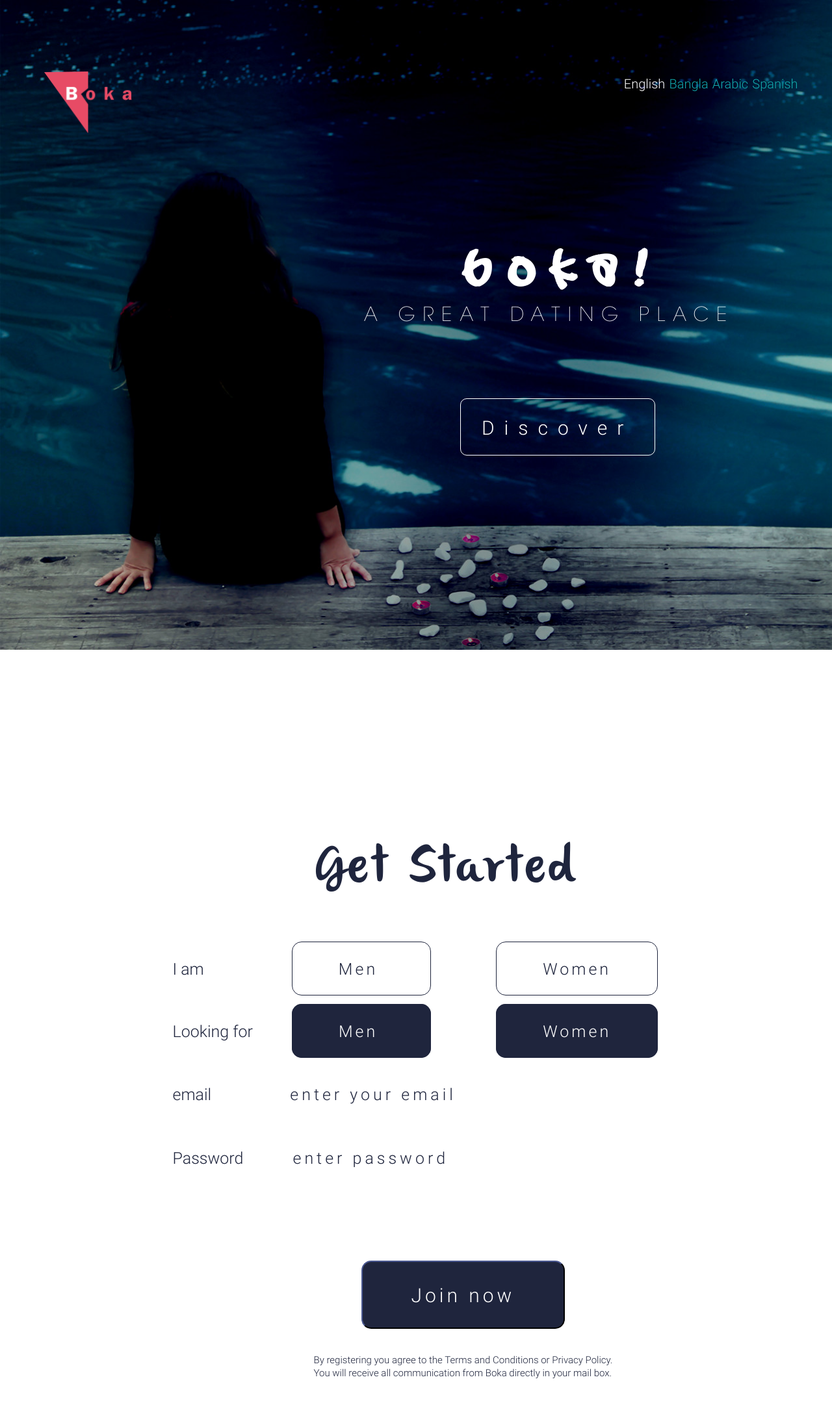
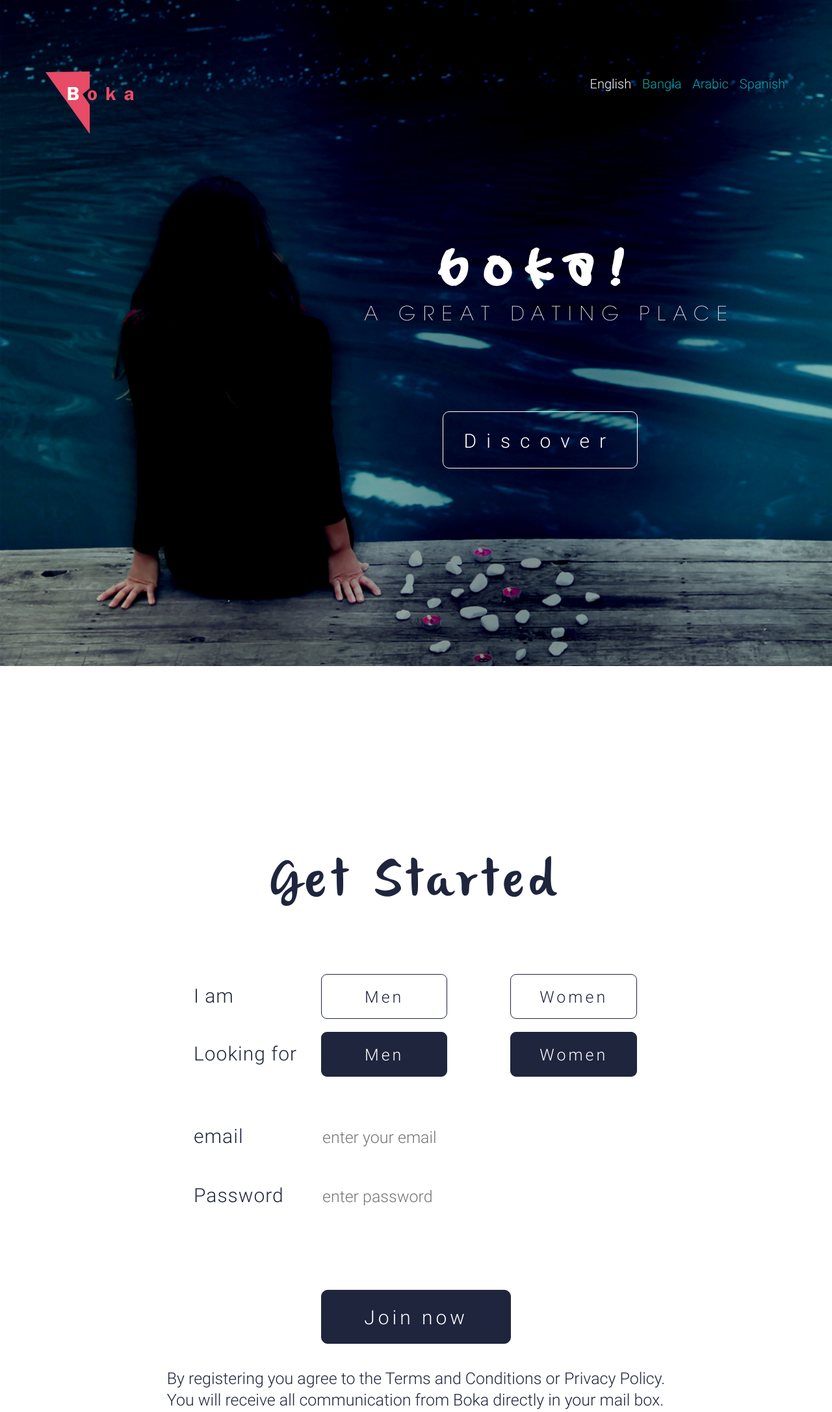
Before and after one commit to MrFourKing/Boka, a plain HTML site: page index.html in a window 1280 px wide. Shown: the top 2173 px of the page at 65% size. Drawn offline with Linux system fonts and the light colour scheme.

Commit message:
Рефакторинг хедера и формы

```diff
--- a/css/style.css
+++ b/css/style.css
@@ -1,83 +1,123 @@
 @import "fonts.css";
+html {
+  -webkit-box-sizing: border-box;
+  box-sizing: border-box;
+}
+
+*,
+*::before,
+*::after {
+  -webkit-box-sizing: inherit;
+  box-sizing: inherit;
+}
+
+.visually-hidden {
+  position: absolute;
+  width: 1px;
+  height: 1px;
+  margin: -1px;
+  border: 0;
+  padding: 0;
+  clip: rect(0 0 0 0);
+  overflow: hidden;
+}
 
 body {
 	min-width: 1186px;
 	margin: 0;
 	padding: 0;
+
 	font-family: 'roboto_lightregular', sans-serif;
+	font-size: 25px;
 	color: #1f253d;
-	font-size: 25px;
+
 	background: #ffffff;
 }
 
 .container {
-	width: 1175px;
+	width: 1170px;
 	margin: 0 auto;
 }
 
-.clearfix::after {
-	content: "";
-	display: table;
-	clear: both;
+.button {
+
+	font: inherit;
+	font-size: 30px;
+	color: #ffffff;
+
+	border: 1px solid  #ffffff;
+	border-radius: 10px;
 }
 
 .page-header {
-	min-height: 890px;
-	padding: 0;
 	padding-top: 110px;
-	background:
-		#003b52 url("../img/header-back.jpg") no-repeat;
+	padding-bottom: 304px;
+
+	color: #ffffff;
+
+	background-color: #003a52;
+	background-image: url("../img/header-back.jpg");
+	background-repeat: no-repeat;
+	background-position:0 0;
 	background-size: cover;
 }
 
-.logo-img {
-	float: left;
-	margin-left: 15px;
-	width: 135px;
-	height: 95px;
+.page-header__container {
+	display: flex;
+	flex-wrap: wrap;
+	width: 1170px;
+	margin: 0 auto;
 }
 
-.language {
-	float: right;
+.page-header__logo-image {
+	margin-left: 15px;
+	margin-bottom: 173px;
+}
+
+.page-header__language-list {
+	display: flex;
 	margin: 0;
+	margin-left: auto;
 	padding: 0;
+
 	list-style: none;
 }
 
-.language li{
-	display: inline;
+.page-header__language-item {
+	margin-right: 17px;
 }
 
-.language a {
+.page-header__language-link {
 	font-size: 20px;
 	color: #11a8ab;
 	text-decoration: none;
 }
 
-.language a:hover {
+.page-header__language-link--active {
+	color: inherit;
+}
+
+.page-header__language-link:hover,
+.page-header__language-link:focus {
 	color: #ffffff;
 	text-decoration: underline;
 }
 
-.language a:active {
+.page-header__language-link:active {
 	color: rgba(17,168,171,0.5);
 }
 
-.selected-language {
-	display: inline;
-	font-size: 20px;
-	color: #ffffff;
+.page-header__wrap {
+	width: 100%;
+	display: flex;
+	flex-direction: column;
+	align-items: flex-end;
 }
 
-.header-name {
-	float: right;
-	margin-top: 175px;
-	padding-right: 97px;
-}
+.page-header__title{
+	margin: 0;
+	margin-right: 238px;
 
-.page-header h2 {
-	margin: 0;
-	margin-left: 154px;
 	font-family: "subwayregular", sans-serif;
 	font-size: 60px;
 	color: #ffffff;
@@ -85,60 +125,148 @@ body {
 	letter-spacing: 30px;
 }
 
-.page-header h3 {
+.page-header__subtitle {
 	margin: 0;
-	margin-bottom: 134px;
+	margin-right: 94px;
+	margin-bottom: 131px;
+
 	font-family: "avantgarde_lt_extralightRg", sans-serif;
 	font-size: 30px;
+	font-weight: normal;
 	text-transform: uppercase;
-	font-weight: normal;
 	color: #ffffff;
 	letter-spacing: 12px;
 }
 
-.dis-btn {
-	margin: 0;
-	padding: 0;
-	margin-left: 148px;
+.page-header__button {
+	margin-right: 244px;
 	padding: 23px 33px 22px 32px;
-	font-size: 30px;
-	color: #ffffff;
+
 	text-decoration: none;
-	border: 1px solid  #ffffff;
 	letter-spacing: 15px;
-	border-radius: 10px;
 }
 
-.dis-btn:hover {
+.page-header__button:hover {
 	color: #11a8ab;
 	border-color: #11a8ab;
 }
-.dis-btn:active {
+.page-header__button:active {
 	opacity: 0.7;
 }
 
-.get-started h2 {
+.get-started {
+	display: flex;
+	flex-direction: column;
+	align-items: center;
+	padding: 280px 0;
+}
+
+.get-started__title {
 	margin: 0;
-	margin: 283px  0 83px 432px;
+	margin-bottom: 86px;
+
 	font-family: "olivierregular", sans-serif;
 	font-size: 80px;
 	font-weight: normal;
-	letter-spacing: 5px;
+	letter-spacing: 9px;
+	text-align: center;
 }
 
-.get-started p {
-	margin-left: 213px;
-	margin-bottom: 63px;
+.dating-form {
+	display: flex;
+	flex-direction: column;
 }
 
-.get-started input[type="radio"] {
-	display: none;
+.dating-form__choose-wrap {
+	display: flex;
+	align-items: baseline;
+	margin-bottom: 20px;
 }
 
-.get-started input[type="checkbox"] {
-	display: none;
+.dating-form__choose-wrap:nth-child(2) {
+	margin-bottom: 70px;
 }
 
+.dating-form__reg-data-wrap {
+	display: flex;
+	align-items: baseline;
+	margin-bottom: 50px;
+}
+
+.dating-form__reg-data-wrap:nth-child(4) {
+	margin-bottom: 126px;
+}
+
+.dating-form__input-name {
+	min-width: 159px;
+	margin-right: 37px;
+
+	font-size: 30px;
+	letter-spacing: 1px;
+}
+
+.dating-form__gender {
+	padding: 17px 44px;
+
+	letter-spacing: 4px;
+
+	border: 1px solid #1f253d;
+	border-radius: 9px;
+}
+
+.dating-form__gender:nth-child(3) {
+	margin-right: 97px;
+	padding: 17px 66px;
+}
+
+.dating-form__input:checked+.dating-form__gender {
+	color: #ffffff;
+
+	background-color: #1f253d;
+}
+
+.dating-form__input:focus+.dating-form__gender {
+	outline: rgba(77, 144, 254, 0.7) solid 2px;
+}
+
+.dating-form__reg-data {
+	width: 488px;
+
+	font: inherit;
+	color: #1f253d;
+	font-weight: 500;
+
+	border: none;
+}
+
+.dating-form__button {
+	margin: 0 auto;
+	margin-bottom: 36px;
+	padding: 20px 65px;
+
+	letter-spacing: 5px;
+
+	background-color: #1f253d;
+
+	border-color: #1f253d;
+}
+
+.dating-form__button:hover,
+.dating-form__button:focus {
+	background-color: rgba(31, 37, 61, 0.8);
+}
+
+.dating-form__button:active {
+	color: #1f253d;
+
+	background-color: #ffffff;
+}
+
+.get-started__condition {
+	margin: 0;
+	padding: 0;
+}
+/*
 .self-gender label,
 .find-gender label {
 	letter-spacing: 4px;
@@ -251,7 +379,7 @@ body {
 .get-started .condition {
 	margin: 37px 0px 276px 430px;
 	font-size: 15px;
-}
+} */
 
 .models img{
 	display: block;
--- a/index.html
+++ b/index.html
@@ -1,70 +1,71 @@
 <!DOCTYPE html>
 <html lang="en-US">
+
 <head>
 	<meta charset="utf-8">
 	<meta name="viewport" content="width=device-width, initial-scale=1">
 	<title>Boka</title>
 	<link rel="stylesheet" type="text/css" href="css/style.css">
 </head>
+
 <body>
 	<header class="page-header">
-		<div class="container">
-			<div class="header-top clearfix">
-				<img class="logo-img" src="img/logo_1.png" alt="Boka!">
-				<ul class="language">
-					<li><p class="selected-language">English</p></li>
-					<li><a href="#" onclick="return false">Bangla</a></li>
-					<li><a href="#" onclick="return false">Arabic</a></li>
-					<li><a href="#" onclick="return false">Spanish</a></li>
+		<div class="page-header__container">
+			<img class="page-header__logo-image" src="img/logo_1.png" width="136" height="96" alt="Boka!">
+			<ul class="page-header__language-list">
+				<li class="page-header__language-item">
+					<a class="page-header__language-link page-header__language-link--active">English</a>
+				</li>
+				<li class="page-header__language-item">
+					<a class="page-header__language-link" href="#" onclick="return false">Bangla</a>
+				</li>
+				<li class="page-header__language-item">
+					<a class="page-header__language-link" href="#" onclick="return false">Arabic</a>
+				</li>
+				<li class="page-header__language-item">
+					<a class="page-header__language-link" href="#" onclick="return false">Spanish</a>
+				</li>
 			</ul>
-			</div>
-			<div class="header-name">
-				<h2>boka!</h2>
-				<h3>A great dating place</h3>
-				<a class="dis-btn" href="#" onclick="return false">Discover</a>
+			<div class="page-header__wrap">
+				<h1 class="page-header__title">boka!</h1>
+				<p class="page-header__subtitle">A great dating place</p>
+				<a class=" button page-header__button" href="#" onclick="return false">Discover</a>
 			</div>
 		</div>
 	</header>
+	<main class="container">
 		<section class="get-started">
-		<div class="container">
-			<h2>Get Started</h2>
-			<form action="#" method="get" class="dating-form">
-				<p class="self-gender">I am
-						<input type="radio" name="gender-one" value="men" id="self-men">
-						<label for="self-men">Men
-					</label>
-						<input type="radio" name="gender-one" value="women" id="self-women">
-					<label for="self-women">
-						Women
-					</label>
-				</p>
-				<p class="find-gender">Looking for
-					<input type="checkbox" name="gender-two" value="men" id="find-men">
-					<label for="find-men">
-						Men
-					</label>
-					<input type="checkbox" name="gender-two" value="women" id="find-women">
-					<label for="find-women">
-						Women
-					</label>
-				</p>
-				<p>
-					<label>email
-						<input type="email" name="email" placeholder="enter your email">
-					</label>
-				</p>
-				<p>
-					<label>Password
-						<input type="password" name="password" placeholder="enter password">
-					</label>
-				</p>
-				<input type="submit" name="sub-btn" id="sub-btn" value="Join now">
+			<h2 class="get-started__title">Get Started</h2>
+			<form class="dating-form get-started__dating-form" action="https://echo.htmlacademy.ru" method="POST">
+				<div class="dating-form__choose-wrap">
+					<span class="dating-form__input-name">I am</span>
+					<input class="dating-form__input visually-hidden" id="self-men" type="radio" name="self-gender" value="men">
+					<label class="dating-form__gender" for="self-men">Men</label>
+					<input class="dating-form__input visually-hidden" id="self-women" type="radio" name="self-gender" value="women">
+					<label class="dating-form__gender" for="self-women">Women</label>
+				</div>
+				<div class="dating-form__choose-wrap">
+					<span class="dating-form__input-name">Looking for</span>
+					<input class="dating-form__input visually-hidden" id="find-men" type="checkbox" name="men" checked>
+					<label class="dating-form__gender" for="find-men">Men</label>
+					<input class="dating-form__input visually-hidden" id="find-women" type="checkbox" name="women" checked>
+					<label class="dating-form__gender" for="find-women">Women</label>
+				</div>
+				<div class="dating-form__reg-data-wrap">
+					<label class="dating-form__input-name" for="email">email</label>
+					<input class="dating-form__reg-data" id="email" type="email" name="email" placeholder="enter your email">
+				</div>
+				<div class="dating-form__reg-data-wrap">
+					<label class="dating-form__input-name" for="password">Password</label>
+					<input class="dating-form__reg-data dating-form__reg-data--password" id="password" type="password"
+						name="password" placeholder="enter password">
+				</div>
+				<button class=" button dating-form__button" type="submit">Join now</button>
 			</form>
-			<p class="condition">
+			<p class="get-started__condition">
 				By registering you agree to the Terms and Conditions or Privacy Policy.<br>
 				You will receive all communication from Boka directly in your mail box.
 			</p>
-		</div>
 		</section>
 		<section class="models">
 			<div class="container clearfix">
@@ -79,11 +80,15 @@
 				</div>
 			</div>
 		</section>
+	</main>
 	<footer class="page-footer">
 		<div class="container clearfix">
 			<h2>Tips for first Dating</h2>
 			<p class="tips">
-				Dating is sometimes harder than it should be. After countless dinners and drinks, it can be tempting to throw in the towel and resign to nights of forever watching Netflix alone inyo-ur bed. But when dating is done right, it can be amazing, and those great dates often lead to great relationships. So consider this your dating playbook, with all the information you need to survive the first date and make sure there's a second one..
+				Dating is sometimes harder than it should be. After countless dinners and drinks, it can be tempting to throw in
+				the towel and resign to nights of forever watching Netflix alone inyo-ur bed. But when dating is done right, it
+				can be amazing, and those great dates often lead to great relationships. So consider this your dating playbook,
+				with all the information you need to survive the first date and make sure there's a second one..
 			</p>
 			<p class="copyright">
 				Copyright © 2017 Boka. All rights reserved. 1170pxX4000px.
@@ -99,4 +104,5 @@
 		</div>
 	</footer>
 </body>
+
 </html>
```
Also changed, not shown: img/Background.png (deleted). Lines whose indentation alone changed are shown as unchanged.
